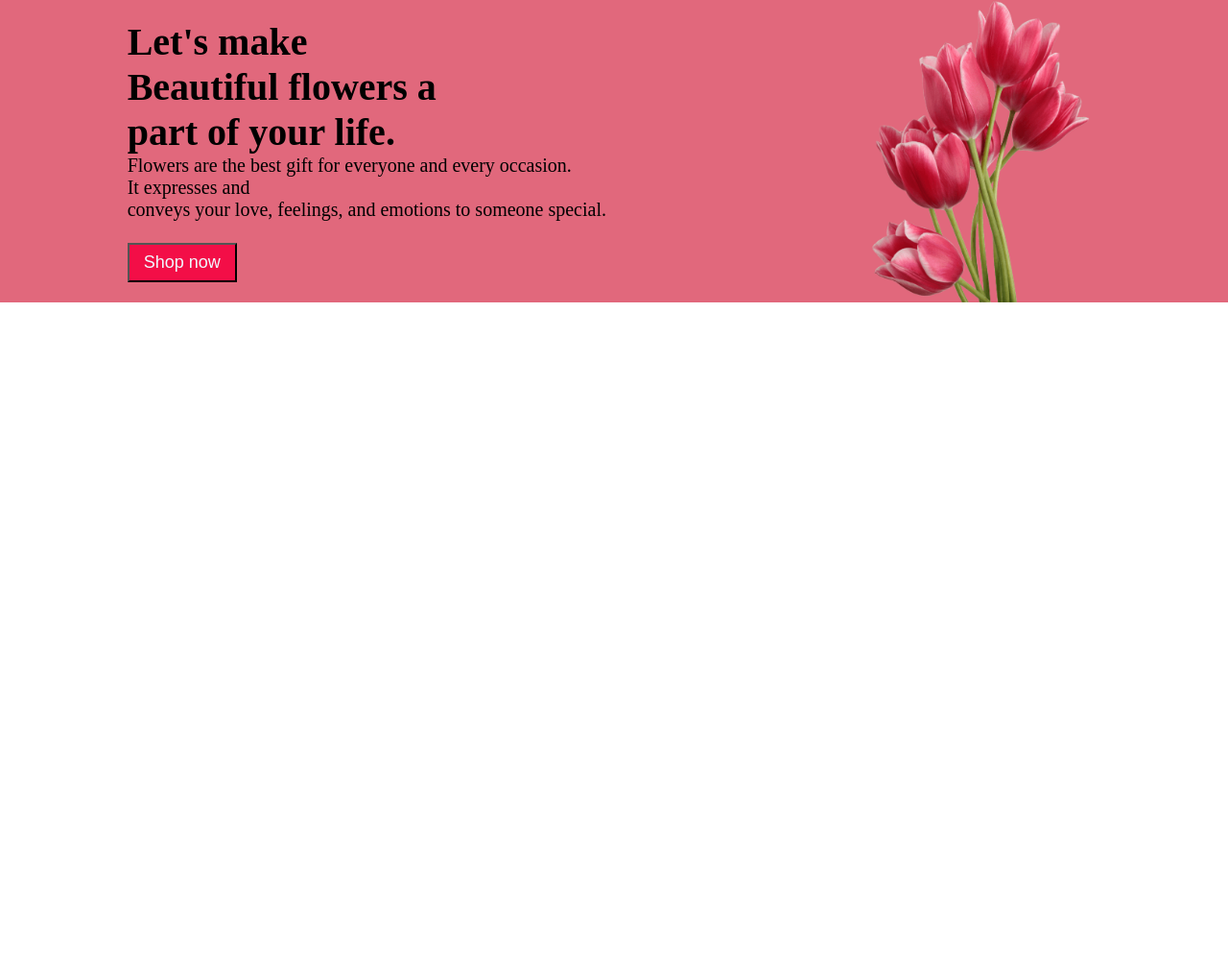
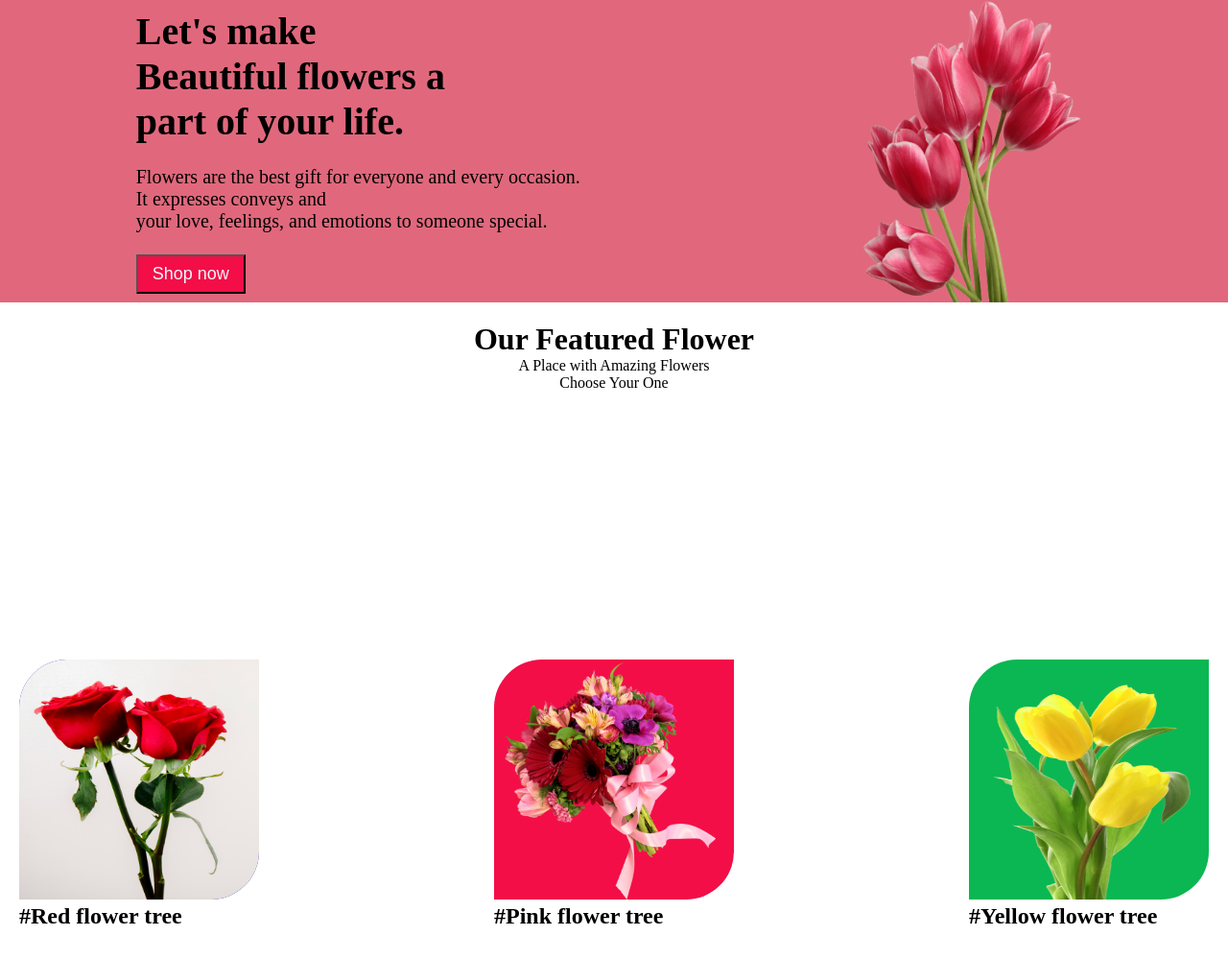
Before and after one commit to farjana-meem/my-first-assignment-website, a plain HTML site: page index.html in a window 1280 px wide. Shown: the whole page at 96% size. Before the commit the page ends 800 px from the top, so only its background shows below. Drawn offline with Linux system fonts and the light colour scheme.

Commit message:
added our feature

```diff
--- a/index.html
+++ b/index.html
@@ -10,9 +10,9 @@
 <body>
   <div class="banner">
     <div class="banner-text">
-       <h1>Let's make<br> Beautiful flowers a <br>part of your life.</h1>
+       <h1>Let's make<br> Beautiful flowers a <br>part of your life.</h1><br>
        <p>
-        Flowers are the best gift for everyone and every occasion.<br> It expresses and<br> conveys your love, feelings, and emotions to someone special.
+        Flowers are the best gift for everyone and every occasion.<br> It expresses conveys and <br>your love, feelings, and emotions to someone special.
        </p>
        <br>
 
@@ -20,7 +20,30 @@
     </div>
     <img class="first-img" src="./flower-shop-assignment-main/Flower Asset/pngwing 10.png" alt="">
      </div>
+     <div class="our-featured">
+    <h1 class="title">Our Featured Flower</h1>
+    <p class="paragraph">A Place with Amazing Flowers <br>
+        Choose Your One
+    </p>
+    </div>
+    <section>
+      <div class="image-all">
+      <div class="img1">
+          <img class="image1" src="./flower-shop-assignment-main/Flower Asset/Rectangle 6.png
+          " alt=""><br>
+          <h2>#Red flower tree</h2>
 
+      </div>
+      <div class="img2">
+        <img class="image2" src="./flower-shop-assignment-main/Flower Asset/pngwing 5.png" alt=""><br>
+        <h2>#Pink flower tree</h2>
+      </div>
+      <div class="img3">
+        <img class="image3" src="./flower-shop-assignment-main/Flower Asset/pngwing 7.png" alt=""><br>
+        <h2>#Yellow flower tree</h2>
+      </div>
+        </div>
+        </section>
 
     </body>
 
--- a/styles.css
+++ b/styles.css
@@ -23,3 +23,39 @@
     color: aliceblue;
     background-color:#f30e47
 }
+.our-featured {
+
+    padding-top: 20px;
+    align-items: center;
+    text-align: center;
+}
+.image-all{
+    display: flex;
+    justify-content: space-between;
+    height: 100vh;
+    padding: 20px;
+    align-items: center;
+}
+.image1{
+    height:250px;
+    width: 250px;
+
+    background-color: rgb(30, 23, 174);
+    border-radius: 50px 0px 50px 0px;
+
+}
+.image2{
+    height:250px;
+    width: 250px;
+    border-radius: 20px;
+    background-color: #f30e47;
+    border-radius: 50px 0px 50px 0px;
+}
+.image3{
+    height:250px;
+    width: 250px;
+    border : 20px;
+    background-color:rgb(11, 183, 82);
+    border-radius:50px 0px 50px 0px ;
+
+}
```
